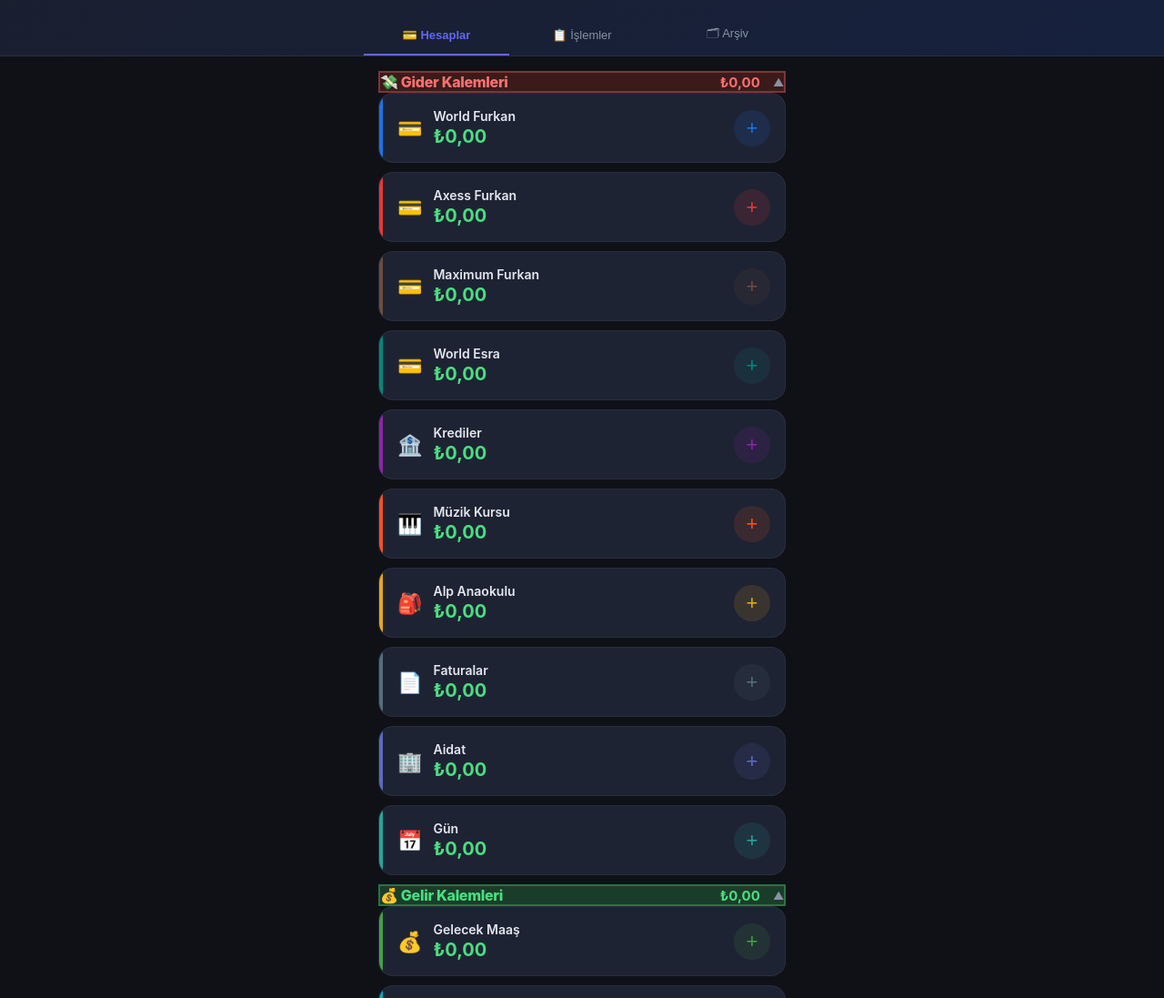
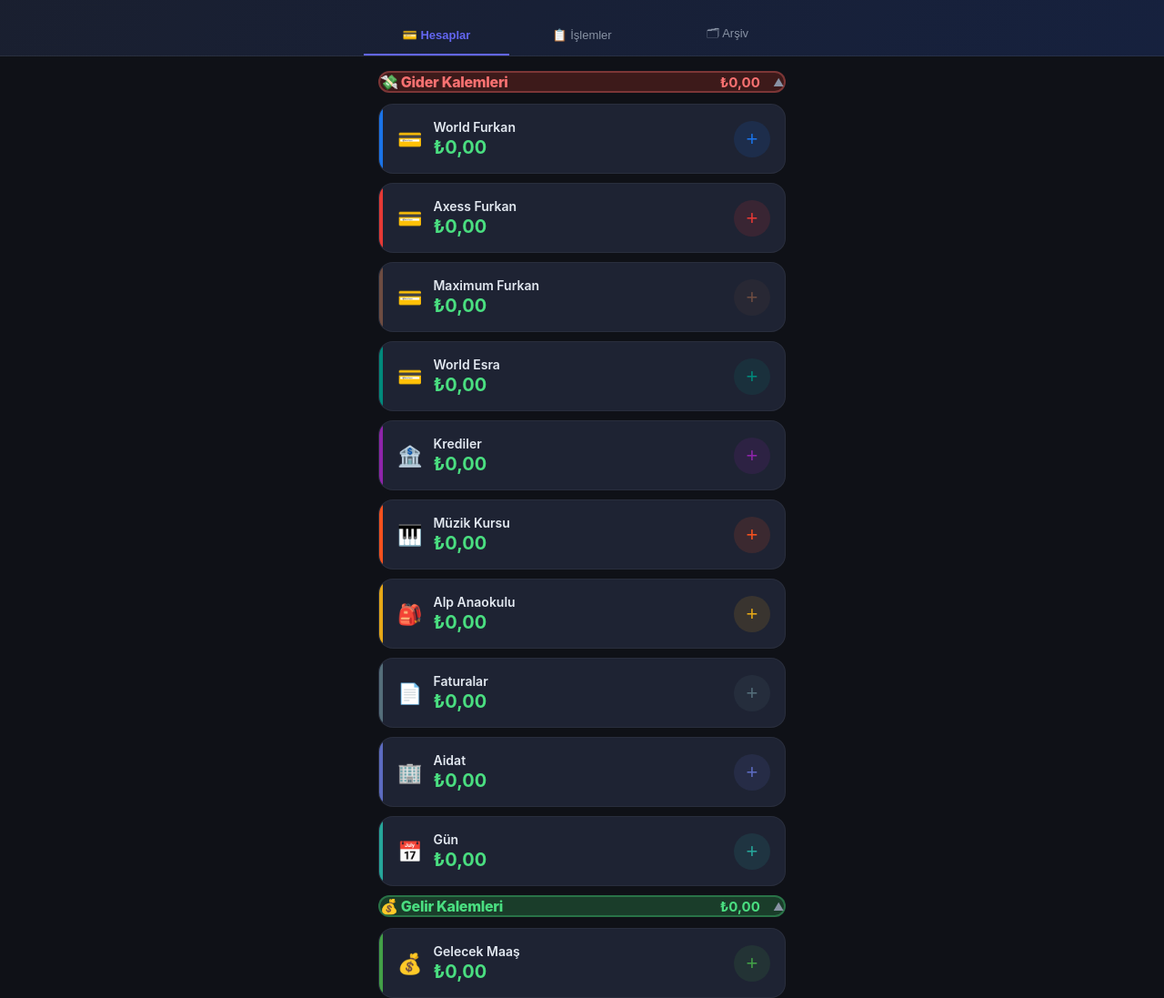
Before and after one commit to kasifoglu/butce, a plain HTML site: page index.html in a window 1280 px wide. Shown: the part 140-1237 px from the top of the page at 91% size. Drawn offline with Linux system fonts and the light colour scheme.

Commit message:
Update index.html

````diff
--- a/index.html
+++ b/index.html
@@ -38,8 +38,8 @@
 ```
 /* Groups */
 .group-header { display: flex; align-items: center; justify-content: space-between; padding: 16px 20px; border-radius: 16px; margin-bottom: 10px; cursor: pointer; border: none; user-select: none; }
-.group-header.gelir { background: #1a3d2a; border: 2px solid #4ade8055; }
-.group-header.gider { background: #3d1a1a; border: 2px solid #f8717155; }
+.group-header.gelir { background: #1a3d2a; border: 2px solid #4ade8055; border-radius: 16px; margin-bottom: 12px; }
+.group-header.gider { background: #3d1a1a; border: 2px solid #f8717155; border-radius: 16px; margin-bottom: 12px; }
 .group-title { font-size: 16px; font-weight: 800; letter-spacing: -0.3px; }
 .group-header.gelir .group-title { color: #4ade80; }
 .group-header.gider .group-title { color: #f87171; }
````
